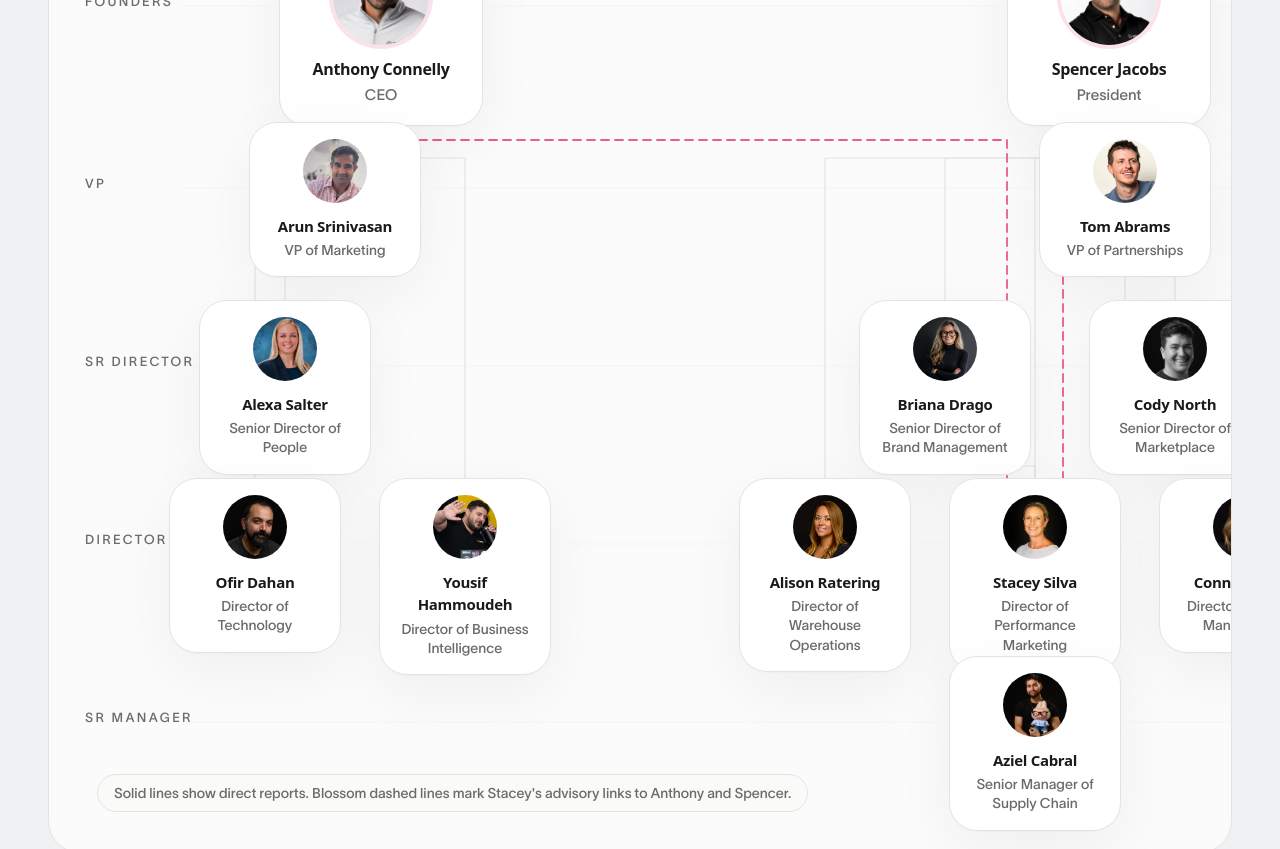
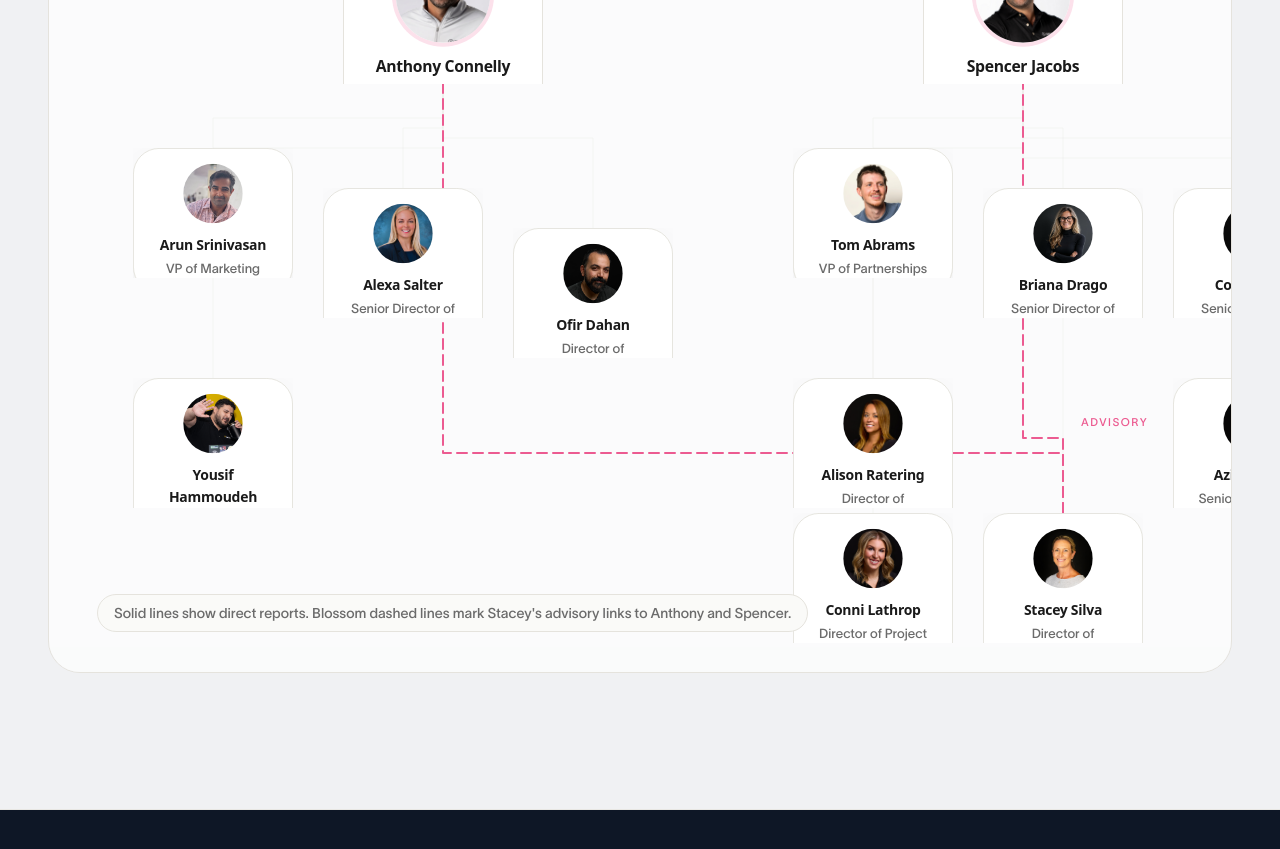
Before and after one commit to spencer835/neato-slt-announcement, a Next.js app: page / in a window 1280 px wide. Shown: the part 7060-7909 px from the top of the page. Built offline with nearby package versions, Linux system fonts and the light colour scheme; a web font is replaced by a local one.

Commit message:
Update org chart to founder layout

```diff
--- a/src/components/sections/OrgChart.tsx
+++ b/src/components/sections/OrgChart.tsx
@@ -3,122 +3,95 @@ import { SectionWrapper } from "@/src/components/ui/SectionWrapper";
 import { founderLeads, sltMembers } from "@/src/lib/team";
 
 const memberByName = Object.fromEntries(sltMembers.map((member) => [member.name, member]));
+const founderById = Object.fromEntries(founderLeads.map((founder) => [founder.id, founder]));
 
 const desktopNodes = [
-  { key: "anthony", type: "founder", x: 206, y: 20, width: 204, height: 156, row: "Founders" },
-  { key: "spencer", type: "founder", x: 934, y: 20, width: 204, height: 156, row: "Founders" },
-  { key: "Arun Srinivasan", type: "member", x: 176, y: 214, width: 172, height: 132, row: "VP" },
-  { key: "Tom Abrams", type: "member", x: 966, y: 214, width: 172, height: 132, row: "VP" },
-  { key: "Alexa Salter", type: "member", x: 126, y: 392, width: 172, height: 132, row: "Sr Director" },
-  { key: "Briana Drago", type: "member", x: 786, y: 392, width: 172, height: 132, row: "Sr Director" },
-  { key: "Cody North", type: "member", x: 1016, y: 392, width: 172, height: 132, row: "Sr Director" },
-  { key: "Ofir Dahan", type: "member", x: 96, y: 570, width: 172, height: 132, row: "Director" },
-  { key: "Yousif Hammoudeh", type: "member", x: 306, y: 570, width: 172, height: 132, row: "Director" },
-  { key: "Alison Ratering", type: "member", x: 666, y: 570, width: 172, height: 132, row: "Director" },
-  { key: "Stacey Silva", type: "member", x: 876, y: 570, width: 172, height: 132, row: "Director" },
-  { key: "Conni Lathrop", type: "member", x: 1086, y: 570, width: 172, height: 132, row: "Director" },
-  { key: "Aziel Cabral", type: "member", x: 876, y: 748, width: 172, height: 132, row: "Sr Manager" },
+  { key: "anthony", type: "founder", x: 270, y: 20, width: 200, height: 156, scale: 200 / 204 },
+  { key: "spencer", type: "founder", x: 850, y: 20, width: 200, height: 156, scale: 200 / 204 },
+  { key: "Arun Srinivasan", type: "member", x: 60, y: 240, width: 160, height: 130, scale: 160 / 172 },
+  { key: "Alexa Salter", type: "member", x: 250, y: 280, width: 160, height: 130, scale: 160 / 172 },
+  { key: "Ofir Dahan", type: "member", x: 440, y: 320, width: 160, height: 130, scale: 160 / 172 },
+  { key: "Yousif Hammoudeh", type: "member", x: 60, y: 470, width: 160, height: 130, scale: 160 / 172 },
+  { key: "Tom Abrams", type: "member", x: 720, y: 240, width: 160, height: 130, scale: 160 / 172 },
+  { key: "Briana Drago", type: "member", x: 910, y: 280, width: 160, height: 130, scale: 160 / 172 },
+  { key: "Cody North", type: "member", x: 1100, y: 280, width: 160, height: 130, scale: 160 / 172 },
+  { key: "Alison Ratering", type: "member", x: 720, y: 470, width: 160, height: 130, scale: 160 / 172 },
+  { key: "Aziel Cabral", type: "member", x: 1100, y: 470, width: 160, height: 130, scale: 160 / 172 },
+  { key: "Conni Lathrop", type: "member", x: 720, y: 605, width: 160, height: 130, scale: 160 / 172 },
+  { key: "Stacey Silva", type: "member", x: 910, y: 605, width: 160, height: 130, scale: 160 / 172 },
 ] as const;
 
-const desktopNodeMap = Object.fromEntries(desktopNodes.map((node) => [node.key, node]));
-
-const rowGuides = [
-  { label: "Founders", y: 98 },
-  { label: "VP", y: 280 },
-  { label: "Sr Director", y: 458 },
-  { label: "Director", y: 636 },
-  { label: "Sr Manager", y: 814 },
+const solidPaths = [
+  { key: "anthony-arun", d: "M 370 176 L 370 210 L 140 210 L 140 240" },
+  { key: "anthony-alexa", d: "M 370 176 L 370 220 L 330 220 L 330 280" },
+  { key: "anthony-ofir", d: "M 370 176 L 370 230 L 520 230 L 520 320" },
+  { key: "anthony-yousif", d: "M 370 176 L 370 240 L 140 240 L 140 470" },
+  { key: "spencer-tom", d: "M 950 176 L 950 210 L 800 210 L 800 240" },
+  { key: "spencer-bri", d: "M 950 176 L 950 220 L 990 220 L 990 280" },
+  { key: "spencer-cody", d: "M 950 176 L 950 230 L 1180 230 L 1180 280" },
+  { key: "spencer-alison", d: "M 950 176 L 950 240 L 800 240 L 800 470" },
+  { key: "spencer-aziel", d: "M 950 176 L 950 250 L 1180 250 L 1180 470" },
+  { key: "tom-conni", d: "M 800 370 L 800 430 L 800 430 L 800 605" },
+  { key: "bri-stacey", d: "M 990 410 L 990 470 L 990 470 L 990 605" },
 ] as const;
 
-const solidConnections = [
-  ["anthony", "Arun Srinivasan"],
-  ["spencer", "Tom Abrams"],
-  ["anthony", "Alexa Salter"],
-  ["spencer", "Briana Drago"],
-  ["spencer", "Cody North"],
-  ["anthony", "Ofir Dahan"],
-  ["anthony", "Yousif Hammoudeh"],
-  ["spencer", "Alison Ratering"],
-  ["Briana Drago", "Stacey Silva"],
-  ["Tom Abrams", "Conni Lathrop"],
-  ["spencer", "Aziel Cabral"],
+const dottedPaths = [
+  {
+    key: "stacey-spencer",
+    d: "M 990 605 L 990 530 L 950 530 L 950 176",
+  },
+  {
+    key: "stacey-anthony",
+    d: "M 990 605 L 990 545 L 370 545 L 370 176",
+  },
 ] as const;
 
-const dottedConnections = [
-  { from: "anthony", to: "Stacey Silva", fromOffsetX: -32, toOffsetX: -28, elbowOffsetY: -18 },
-  { from: "spencer", to: "Stacey Silva", fromOffsetX: 28, toOffsetX: 28, elbowOffsetY: 18 },
+const mobileSections = [
+  {
+    founderId: "anthony",
+    heading: "Anthony Connelly — CEO",
+    directReports: [
+      "Arun Srinivasan",
+      "Alexa Salter",
+      "Ofir Dahan",
+      "Yousif Hammoudeh",
+    ],
+    secondaryReports: {},
+  },
+  {
+    founderId: "spencer",
+    heading: "Spencer Jacobs — President",
+    directReports: [
+      "Tom Abrams",
+      "Briana Drago",
+      "Cody North",
+      "Alison Ratering",
+      "Aziel Cabral",
+    ],
+    secondaryReports: {
+      "Tom Abrams": ["Conni Lathrop"],
+      "Briana Drago": ["Stacey Silva"],
+    },
+  },
 ] as const;
 
-const mobileTierGroups = [
-  { label: "Founders", members: founderLeads.map((founder) => founder.name) },
-  { label: "VPs", members: ["Arun Srinivasan", "Tom Abrams"] },
-  { label: "Senior Directors", members: ["Alexa Salter", "Briana Drago", "Cody North"] },
-  {
-    label: "Directors",
-    members: ["Ofir Dahan", "Yousif Hammoudeh", "Alison Ratering", "Stacey Silva", "Conni Lathrop"],
-  },
-  { label: "Senior Manager", members: ["Aziel Cabral"] },
-] as const;
-
-function getDesktopAnchor(key: keyof typeof desktopNodeMap | string) {
-  const node = desktopNodeMap[key];
-
-  if (!node) {
-    throw new Error(`Missing desktop node for ${key}`);
+function getSecondaryReports(
+  section: (typeof mobileSections)[number],
+  name: string,
+): readonly string[] {
+  if (name in section.secondaryReports) {
+    return section.secondaryReports[name as keyof typeof section.secondaryReports];
   }
 
-  return {
-    centerX: node.x + node.width / 2,
-    topY: node.y,
-    bottomY: node.y + node.height,
-  };
-}
-
-function buildOrthogonalPath(
-  fromKey: string,
-  toKey: string,
-  offsets?: {
-    fromOffsetX?: number;
-    toOffsetX?: number;
-    elbowOffsetY?: number;
-  },
-) {
-  const from = getDesktopAnchor(fromKey);
-  const to = getDesktopAnchor(toKey);
-  const elbowY =
-    from.bottomY +
-    Math.max(34, Math.min(74, (to.topY - from.bottomY) / 2)) +
-    (offsets?.elbowOffsetY ?? 0);
-  const fromX = from.centerX + (offsets?.fromOffsetX ?? 0);
-  const toX = to.centerX + (offsets?.toOffsetX ?? 0);
-
-  return `M ${fromX} ${from.bottomY} L ${fromX} ${elbowY} L ${toX} ${elbowY} L ${toX} ${to.topY}`;
+  return [];
 }
 
 function getReportsToCopy(name: string) {
   switch (name) {
-    case "Arun Srinivasan":
-      return "reports to Anthony Connelly";
-    case "Tom Abrams":
-      return "reports to Spencer Jacobs";
-    case "Alexa Salter":
-      return "reports to Anthony Connelly";
-    case "Briana Drago":
-      return "reports to Spencer Jacobs";
-    case "Cody North":
-      return "reports to Spencer Jacobs";
-    case "Ofir Dahan":
-      return "reports to Anthony Connelly";
-    case "Yousif Hammoudeh":
-      return "reports to Anthony Connelly";
-    case "Alison Ratering":
-      return "reports to Spencer Jacobs";
-    case "Stacey Silva":
-      return "reports to Briana Drago (dotted to Anthony & Spencer)";
     case "Conni Lathrop":
       return "reports to Tom Abrams";
-    case "Aziel Cabral":
-      return "reports to Spencer Jacobs";
+    case "Stacey Silva":
+      return "reports to Briana Drago, with dotted lines to Anthony & Spencer";
     default:
       return "";
   }
@@ -135,75 +108,53 @@ export function OrgChart() {
       contentClassName="space-y-10"
     >
       <div className="hidden overflow-x-auto rounded-[2rem] border border-line bg-white/70 p-6 xl:block">
-        <div className="relative mx-auto h-[920px] w-[1360px]">
+        <div className="relative mx-auto h-[740px] w-[1320px]">
           <svg
             aria-hidden="true"
             className="absolute inset-0 h-full w-full"
-            viewBox="0 0 1360 920"
+            viewBox="0 0 1320 740"
             fill="none"
           >
-            {rowGuides.map((row) => (
-              <g key={row.label}>
-                <text
-                  x="12"
-                  y={row.y}
-                  fill="var(--color-ink-muted)"
-                  fontSize="13"
-                  letterSpacing="0.18em"
-                  textAnchor="start"
-                >
-                  {row.label.toUpperCase()}
-                </text>
-                <line
-                  x1="110"
-                  y1={row.y}
-                  x2="1348"
-                  y2={row.y}
+            {solidPaths.map((path) => (
+              <path
+                key={path.key}
+                d={path.d}
                 stroke="var(--color-line)"
-                  strokeOpacity="0.22"
-                />
-              </g>
-            ))}
-
-            {solidConnections.map(([from, to]) => (
-              <path
-                key={`${from}-${to}`}
-                d={buildOrthogonalPath(from, to)}
-                stroke="var(--color-line)"
-                strokeOpacity="0.9"
-                strokeWidth="1.2"
+                strokeOpacity="0.3"
+                strokeWidth="1"
                 strokeLinecap="round"
                 strokeLinejoin="round"
               />
             ))}
 
-            {dottedConnections.map((connection) => (
+            {dottedPaths.map((path) => (
               <path
-                key={`${connection.from}-${connection.to}-${connection.toOffsetX}`}
-                d={buildOrthogonalPath(connection.from, connection.to, connection)}
+                key={path.key}
+                d={path.d}
                 stroke="var(--color-blossom)"
-                strokeWidth="1.8"
-                strokeDasharray="8 6"
+                strokeWidth="2"
+                strokeDasharray="10 6"
+                fill="none"
                 strokeLinecap="round"
                 strokeLinejoin="round"
               />
             ))}
 
             <text
-              x="1038"
-              y="504"
+              x="1008"
+              y="518"
               fill="var(--color-blossom)"
-              fontSize="12"
+              fontSize="11"
               letterSpacing="0.14em"
               textAnchor="start"
             >
-              DOTTED
+              ADVISORY
             </text>
           </svg>
 
           {desktopNodes.map((node) => {
             if (node.type === "founder") {
-              const founder = founderLeads.find((lead) => lead.id === node.key);
+              const founder = founderById[node.key];
 
               if (!founder) {
                 return null;
@@ -212,9 +163,10 @@ export function OrgChart() {
               return (
                 <div
                   key={node.key}
-                  className="absolute"
-                  style={{ left: `${node.x}px`, top: `${node.y}px` }}
+                  className="absolute overflow-hidden"
+                  style={{ left: `${node.x}px`, top: `${node.y}px`, width: `${node.width}px`, height: `${node.height}px` }}
                 >
+                  <div style={{ transform: `scale(${node.scale})`, transformOrigin: "top left" }}>
                     <ChartNode
                       variant="founder"
                       name={founder.name}
@@ -222,6 +174,7 @@ export function OrgChart() {
                       image={founder.image}
                       initials={founder.initials}
                     />
+                  </div>
                 </div>
               );
             }
@@ -235,10 +188,12 @@ export function OrgChart() {
             return (
               <div
                 key={node.key}
-                className="absolute"
-                style={{ left: `${node.x}px`, top: `${node.y}px` }}
+                className="absolute overflow-hidden"
+                style={{ left: `${node.x}px`, top: `${node.y}px`, width: `${node.width}px`, height: `${node.height}px` }}
               >
+                <div style={{ transform: `scale(${node.scale})`, transformOrigin: "top left" }}>
                   <ChartNode variant="member" name={member.name} title={member.title} image={member.image} />
+                </div>
               </div>
             );
           })}
@@ -250,25 +205,35 @@ export function OrgChart() {
       </div>
 
       <div className="space-y-5 xl:hidden">
-        {mobileTierGroups.map((group) => (
-          <section key={group.label} className="rounded-[2rem] border border-line bg-white/80 p-6">
+        {mobileSections.map((section) => {
+          const founder = founderById[section.founderId];
+
+          if (!founder) {
+            return null;
+          }
+
+          const totalCount =
+            1 +
+            section.directReports.length +
+            Object.values(section.secondaryReports).reduce((sum, reports) => sum + reports.length, 0);
+
+          return (
+            <section
+              key={section.founderId}
+              className="rounded-[2rem] border border-line bg-white/80 p-6"
+            >
               <div className="mb-5 flex items-end justify-between gap-4">
                 <div>
-                <p className="type-eyebrow text-ink-faint">{group.label}</p>
+                  <p className="type-eyebrow text-ink-faint">Founder Group</p>
                   <h3 className="mt-2 text-2xl font-semibold tracking-[-0.03em] text-ink">
-                  {group.label}
+                    {section.heading}
                   </h3>
                 </div>
-              <p className="text-sm text-ink-muted">{group.members.length} people</p>
+                <p className="text-sm text-ink-muted">{totalCount} people</p>
               </div>
 
-            <div className="grid gap-4 sm:grid-cols-2">
-              {group.members.map((name) => {
-                const founder = founderLeads.find((lead) => lead.name === name);
-
-                if (founder) {
-                  return (
-                    <div key={name} className="rounded-[1.5rem] border border-line bg-canvas p-4">
+              <div className="space-y-4">
+                <div className="rounded-[1.5rem] border border-line bg-canvas p-4">
                   <ChartNode
                     variant="founder"
                     name={founder.name}
@@ -278,9 +243,8 @@ export function OrgChart() {
                     className="w-full"
                   />
                 </div>
-                  );
-                }
 
+                {section.directReports.map((name) => {
                   const member = memberByName[name];
 
                   if (!member) {
@@ -288,10 +252,8 @@ export function OrgChart() {
                   }
 
                   return (
-                  <div
-                    key={name}
-                    className="rounded-[1.5rem] border border-line bg-canvas p-4"
-                  >
+                    <div key={name} className="space-y-3">
+                      <div className="rounded-[1.5rem] border border-line bg-canvas p-4">
                         <ChartNode
                           variant="member"
                           name={member.name}
@@ -299,13 +261,40 @@ export function OrgChart() {
                           image={member.image}
                           className="w-full"
                         />
-                    <p className="mt-3 text-sm text-ink-muted">{getReportsToCopy(member.name)}</p>
+                      </div>
+
+                      {getSecondaryReports(section, name).map((secondaryName) => {
+                        const secondaryMember = memberByName[secondaryName];
+
+                        if (!secondaryMember) {
+                          return null;
+                        }
+
+                        return (
+                          <div
+                            key={secondaryName}
+                            className="ml-5 rounded-[1.5rem] border border-line bg-blossom-soft/35 p-4"
+                          >
+                            <ChartNode
+                              variant="member"
+                              name={secondaryMember.name}
+                              title={secondaryMember.title}
+                              image={secondaryMember.image}
+                              className="w-full"
+                            />
+                            <p className="mt-3 text-sm text-ink-muted">
+                              {getReportsToCopy(secondaryMember.name)}
+                            </p>
+                          </div>
+                        );
+                      })}
                     </div>
                   );
                 })}
               </div>
             </section>
-        ))}
+          );
+        })}
       </div>
     </SectionWrapper>
   );
```
Lines whose indentation alone changed are shown as unchanged.
